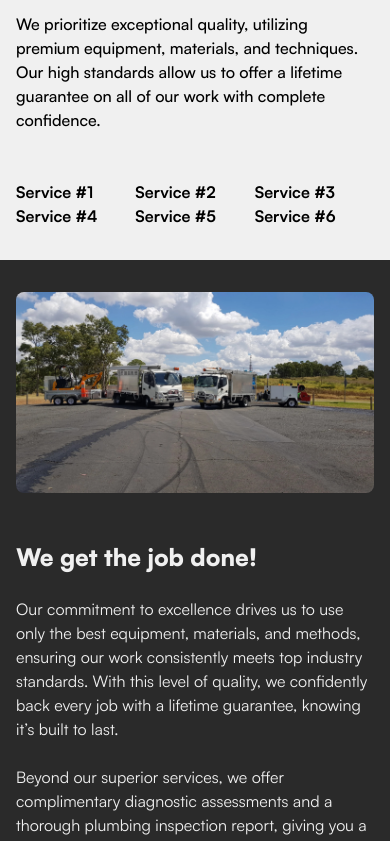
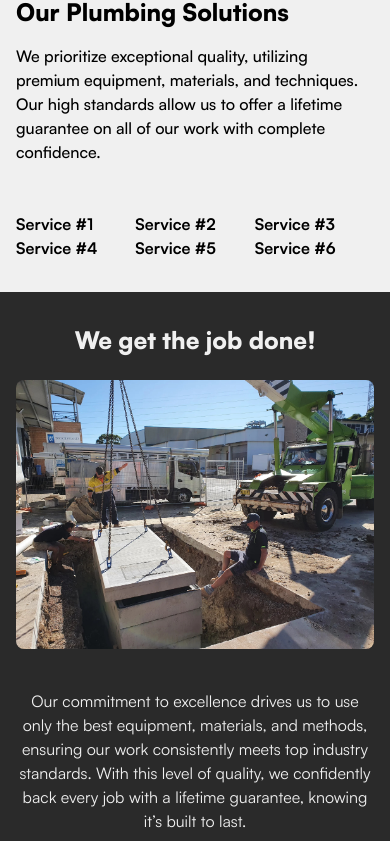
Before and after one commit to ompatel2019/sydneybackflow, a React (Vite) app: page / in a window 390 px wide. Shown: the part 1141-1982 px from the top of the page. Built offline with nearby package versions, Linux system fonts and the light colour scheme.

Commit message:
jobdone section completed

```diff
--- a/src/components/Hero.jsx
+++ b/src/components/Hero.jsx
@@ -36,7 +36,7 @@ const Hero = ({heroTitle}) => {
               Plumbing Experts in Sydney
             </h1>
 
-            <div className='space-y-4 lg:flex lg:space-x-8'>
+            <div className='space-y-8'>
               {perks.map((perk, perkIndex) => (
                   <div key={perkIndex} className='flex gap-2 items-center'>
                     <div className='bg-c-1-0 rounded-full flex items-center justify-center w-[64px] h-[64px] lg:w-[96px] lg:h-[96px]'>
--- a/src/components/Job.jsx
+++ b/src/components/Job.jsx
@@ -1,26 +1,30 @@
 import React from 'react'
-import job from '../assets/job.jpeg'
+import job from '../assets/jobdone.jpg'
 
 const Job = () => {
   return (
     <>
-      <div className='grid grid-cols-2 max-lg:grid-cols-1 responsivePad py-16 md:py-12 max-md:py-8 space-y-12 bg-c-4-0 text-c-3-0 font-satoshi md:space-x-10'>
+      <div className='grid grid-cols-2 max-lg:grid-cols-1 responsivePad py-16 md:py-12 max-md:py-8 space-y-12 max-lg:space-y-6 bg-c-4-0 text-c-3-0 font-satoshi md:space-x-10'>
+
+      <h2 className='h4 font-satoshi-black lg:hidden text-center'>
+            We get the job done!
+          </h2>
 
         <div>
           <img className='rounded-lg h-full w-fit' src={job} alt=""/>
         </div>
 
-        <div className='flex flex-col space-y-6'>
+        <div className='flex flex-col space-y-6 max-lg:space-y-4'>
 
-          <h2 className='h4 font-satoshi-black'>
+          <h2 className='h4 font-satoshi-black max-lg:hidden'>
             We get the job done!
           </h2>
 
-          <p>
+          <p className='max-lg:text-center'>
           Our commitment to excellence drives us to use only the best equipment, materials, and methods, ensuring our work consistently meets top industry standards. With this level of quality, we confidently back every job with a lifetime guarantee, knowing it’s built to last.
           </p>
 
-          <p>Beyond our superior services, we offer complimentary diagnostic assessments and a thorough plumbing inspection report, giving you a clear understanding of your property’s needs. Our detailed reports include actionable recommendations for necessary work, prioritizing urgent repairs and suggesting proactive maintenance options that can be managed through our annual plans. Our aim is to help you maintain your property in peak condition, offering long-term value and peace of mind.</p>
+          <p className='max-lg:text-center'>Beyond our superior services, we offer complimentary diagnostic assessments and a thorough plumbing inspection report, giving you a clear understanding of your property’s needs. Our detailed reports include actionable recommendations for necessary work, prioritizing urgent repairs and suggesting proactive maintenance options that can be managed through our annual plans. Our aim is to help you maintain your property in peak condition, offering long-term value and peace of mind.</p>
 
           <button className='p-3 bg-c-3-0 rounded-md text-c-4-0 hover:bg-c-1-0 hover:text-c-3-0 transition-all font-satoshi-medium h8'>
             Get a Free Quote
```
Also changed, not shown: src/assets/jobdone.jpg (added), src/assets/jobdone.webp (added).
